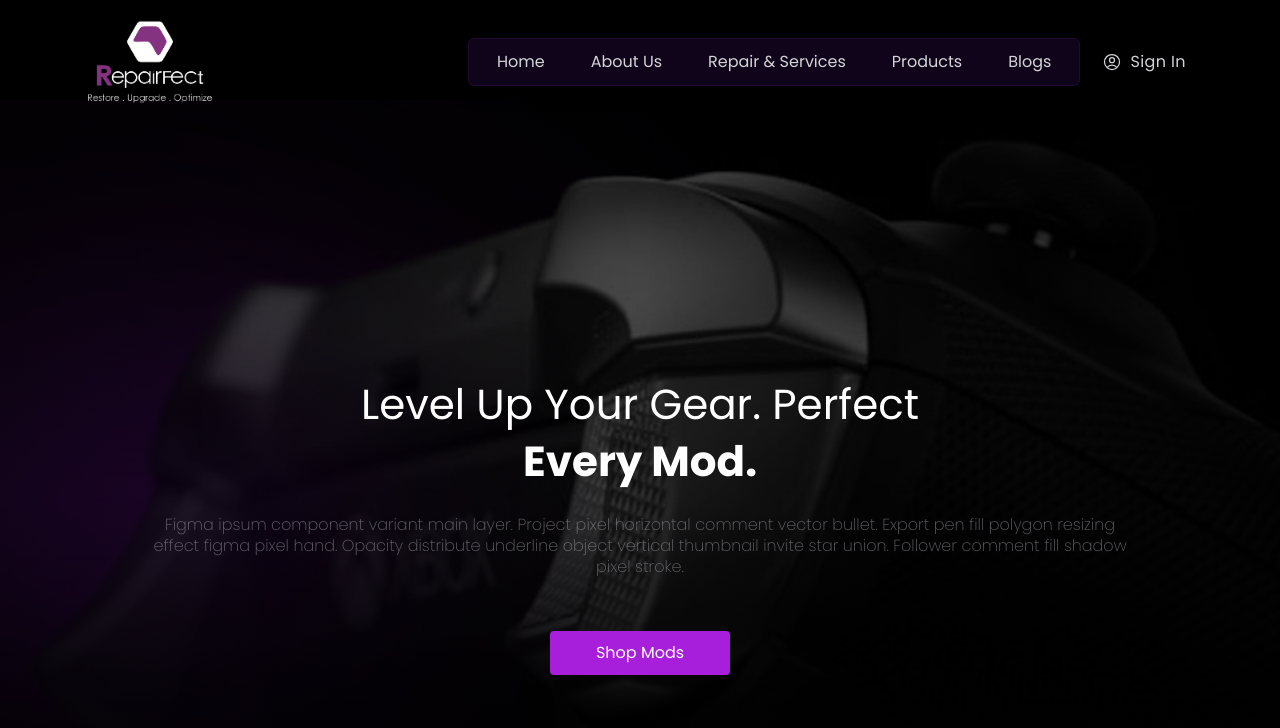
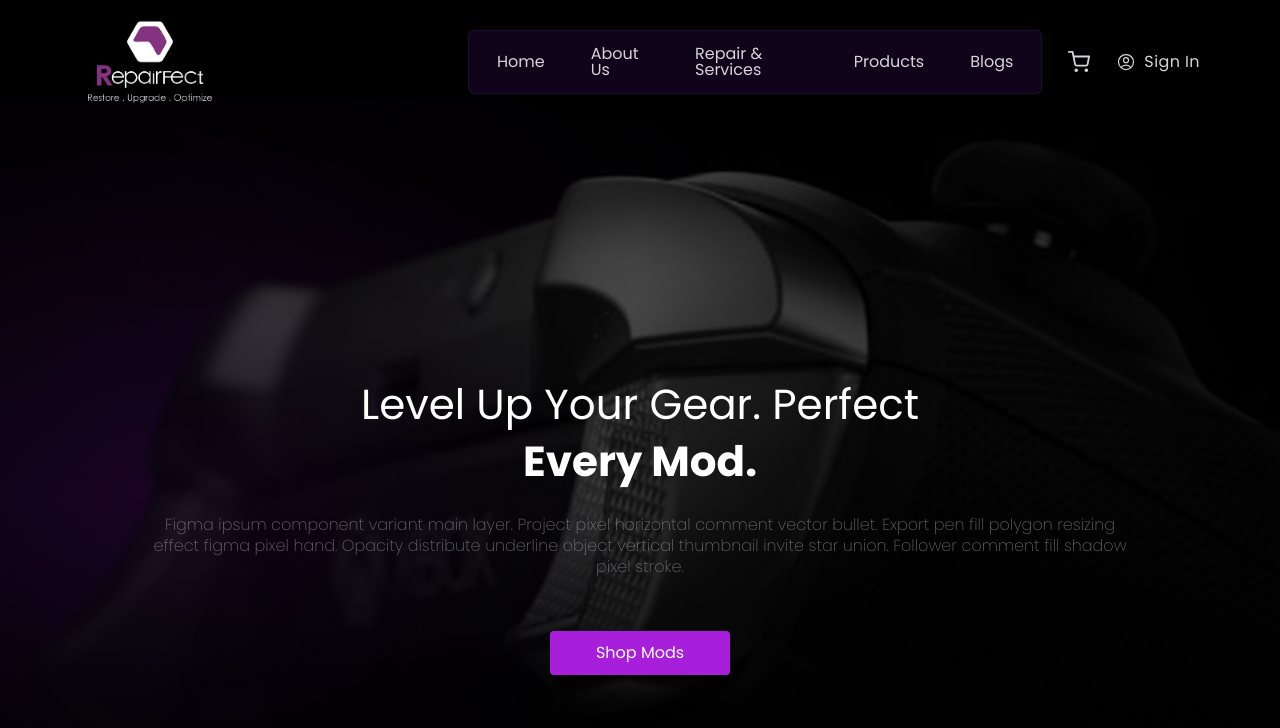
Before and after one commit to akash-547/Repairfect-ecommerce, a Next.js app: page / in a window 1280 px wide. Shown: the top 728 px of the page. Built offline with nearby package versions, Linux system fonts and the light colour scheme.

Commit message:
feat: add new icon and page

```diff
--- a/app/layout.js
+++ b/app/layout.js
@@ -2,6 +2,7 @@ import Navbar from '@/components/layouts/Navbar';
 import Footer from '@/components/layouts/Footer';
 import '@/app/globals.css';
 import { Poppins } from 'next/font/google';
+import { CartProvider } from '@/context/CartContext'; // 👈 1. Import Add Karein
 
 const poppins = Poppins({
   subsets: ['latin'],
@@ -13,9 +14,12 @@ export default function RootLayout({ children }) {
   return (
     <html lang="en" className={poppins.variable} suppressHydrationWarning>
       <body className={`${poppins.className} font-poppins text-white antialiased`} suppressHydrationWarning>
-        <Navbar />
-        <main>{children}</main>
-        <Footer />
+        {/* 👈 2. CartProvider Wrap Karein */}
+        <CartProvider>
+          <Navbar />
+          <main>{children}</main>
+          <Footer />
+        </CartProvider>
       </body>
     </html>
   );
--- a/components/layouts/Navbar.jsx
+++ b/components/layouts/Navbar.jsx
@@ -3,9 +3,12 @@ import { useState } from "react";
 import Image from "next/image";
 import Link from "next/link";
 import Container from "../shared/Container";
+import { FiShoppingCart } from "react-icons/fi";
+import { useCart } from "@/context/CartContext";
 
 export default function Navbar() {
   const [isOpen, setIsOpen] = useState(false);
+  const { cartCount } = useCart(); // Cart Context se active items ka count
 
   return (
     <>
@@ -70,6 +73,20 @@ export default function Navbar() {
                 </Link>
               </div>
 
+              {/* Cart Icon with Live Count Badge */}
+              <Link
+                href="/cart"
+                className="relative text-zinc-300 hover:text-[#A71EDB] transition-all group shrink-0 p-1"
+                aria-label="Shopping Cart"
+              >
+                <FiShoppingCart className="w-[22px] h-[22px] transition-transform duration-300 group-hover:scale-110" />
+                {cartCount > 0 && (
+                  <span className="absolute -top-1.5 -right-2 bg-[#A71EDB] text-white text-[10px] font-bold w-4 h-4 rounded-full flex items-center justify-center animate-pulse border border-[#130620]">
+                    {cartCount}
+                  </span>
+                )}
+              </Link>
+
               {/* Profile Sign In */}
               <Link
                 href="/signin"
@@ -95,10 +112,26 @@ export default function Navbar() {
               </Link>
             </div>
 
+            {/* Mobile View Right Controls (Cart + Hamburger) */}
+            <div className="flex items-center gap-4 lg:hidden">
+              {/* Mobile Cart Icon */}
+              <Link
+                href="/cart"
+                className="relative text-zinc-300 hover:text-[#A71EDB] p-1"
+                aria-label="Shopping Cart"
+              >
+                <FiShoppingCart className="w-6 h-6" />
+                {cartCount > 0 && (
+                  <span className="absolute -top-1.5 -right-2 bg-[#A71EDB] text-white text-[10px] font-bold w-4 h-4 rounded-full flex items-center justify-center animate-pulse border border-[#130620]">
+                    {cartCount}
+                  </span>
+                )}
+              </Link>
+
               {/* Mobile Hamburger Button Trigger */}
               <button
                 onClick={() => setIsOpen(!isOpen)}
-              className="lg:hidden p-2 text-zinc-300 hover:text-white focus:outline-none transition-colors duration-200 z-50 cursor-pointer"
+                className="p-2 text-zinc-300 hover:text-white focus:outline-none transition-colors duration-200 z-50 cursor-pointer"
                 aria-label="Toggle Menu"
               >
                 {isOpen ? (
@@ -131,6 +164,7 @@ export default function Navbar() {
                   </svg>
                 )}
               </button>
+            </div>
           </div>
         </Container>
       </nav>
@@ -189,6 +223,23 @@ export default function Navbar() {
 
           <div className="h-[1px] bg-zinc-800 my-1" />
 
+          {/* Mobile Cart Option */}
+          <Link
+            href="/cart"
+            onClick={() => setIsOpen(false)}
+            className="flex items-center justify-between text-zinc-300 hover:text-[#A71EDB] text-lg font-normal transition-colors"
+          >
+            <div className="flex items-center gap-2">
+              <FiShoppingCart className="w-5 h-5" />
+              <span>Cart</span>
+            </div>
+            {cartCount > 0 && (
+              <span className="bg-[#A71EDB] text-white text-xs px-2 py-0.5 rounded-full font-bold">
+                {cartCount}
+              </span>
+            )}
+          </Link>
+
           <Link
             href="/signin"
             onClick={() => setIsOpen(false)}
--- a/components/products/ProductDetails.jsx
+++ b/components/products/ProductDetails.jsx
@@ -1,10 +1,21 @@
 "use client";
 
 import { useState } from "react";
+import { FiShoppingCart } from "react-icons/fi";
+import { useCart } from "@/context/CartContext"; // Path apne folder ke mutabiq adjust karein
 
 export default function ProductDetails({ product }) {
   const defaultColor = product?.colors?.[0] || "White";
   const [selectedColor, setSelectedColor] = useState(defaultColor);
+  const { addToCart } = useCart(); // Context se function liya
+
+  const handleAddToCart = () => {
+    const itemToCart = {
+      ...product,
+      selectedColor,
+    };
+    addToCart(itemToCart);
+  };
 
   return (
     <div className="flex flex-col justify-between h-[705px] w-full select-none bg-transparent py-2 px-3">
@@ -82,9 +93,19 @@ export default function ProductDetails({ product }) {
         </div>
       </div>
 
-      {/* Bottom CTA Button */}
-      <div className="pt-4">
-        <button className="w-full bg-[#A71EDB] hover:bg-[#8B00CC] text-white py-4 rounded-xl font-medium text-base tracking-wide transition-all duration-300 border border-transparent hover:border-purple-500/20 active:scale-[0.98] cursor-pointer flex items-center justify-center gap-2 group">
+      {/* Bottom CTA Buttons Container */}
+      <div className="pt-4 flex items-center gap-3">
+        {/* 1. Add to Cart Button */}
+        <button
+          onClick={handleAddToCart}
+          className="flex-1 bg-[#A71EDB] hover:bg-[#8B00CC] text-white py-4 rounded-xl font-medium text-sm sm:text-base tracking-wide transition-all duration-300 border border-transparent hover:border-purple-500/20 active:scale-[0.98] cursor-pointer flex items-center justify-center gap-2 group"
+        >
+          <FiShoppingCart className="text-lg transition-transform duration-300 group-hover:scale-110" />
+          <span>Add to Cart</span>
+        </button>
+
+        {/* 2. Go To Checkout Button */}
+        <button className="flex-1 bg-[#A71EDB] hover:bg-[#8B00CC] text-white py-4 rounded-xl font-medium text-sm sm:text-base tracking-wide transition-all duration-300 border border-transparent hover:border-purple-500/20 active:scale-[0.98] cursor-pointer flex items-center justify-center gap-2 group">
           <span>Go To Checkout</span>
           <span className="transition-transform duration-300 group-hover:translate-x-1">
             &rarr;
--- /dev/null
+++ b/context/CartContext.jsx
@@ -0,0 +1,29 @@
+"use client";
+
+import React, { createContext, useContext, useState } from "react";
+
+const CartContext = createContext(undefined);
+
+export function CartProvider({ children }) {
+  const [cartItems, setCartItems] = useState([]);
+
+  const addToCart = (product) => {
+    setCartItems((prevItems) => [...prevItems, product]);
+  };
+
+  const cartCount = cartItems.length;
+
+  return (
+    <CartContext.Provider value={{ cartItems, addToCart, cartCount }}>
+      {children}
+    </CartContext.Provider>
+  );
+}
+
+export const useCart = () => {
+  const context = useContext(CartContext);
+  if (!context) {
+    throw new Error("useCart must be used within a CartProvider");
+  }
+  return context;
+};
```
Lines whose indentation alone changed are shown as unchanged.
